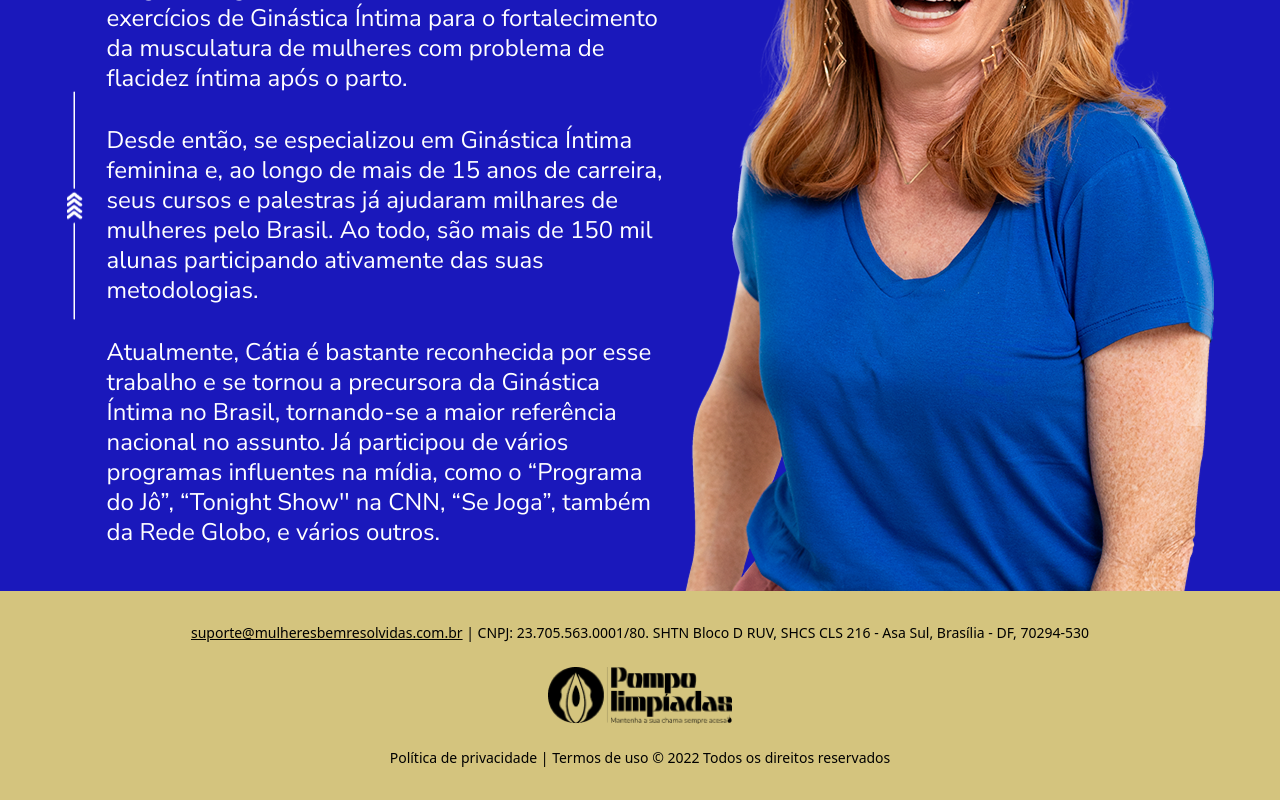
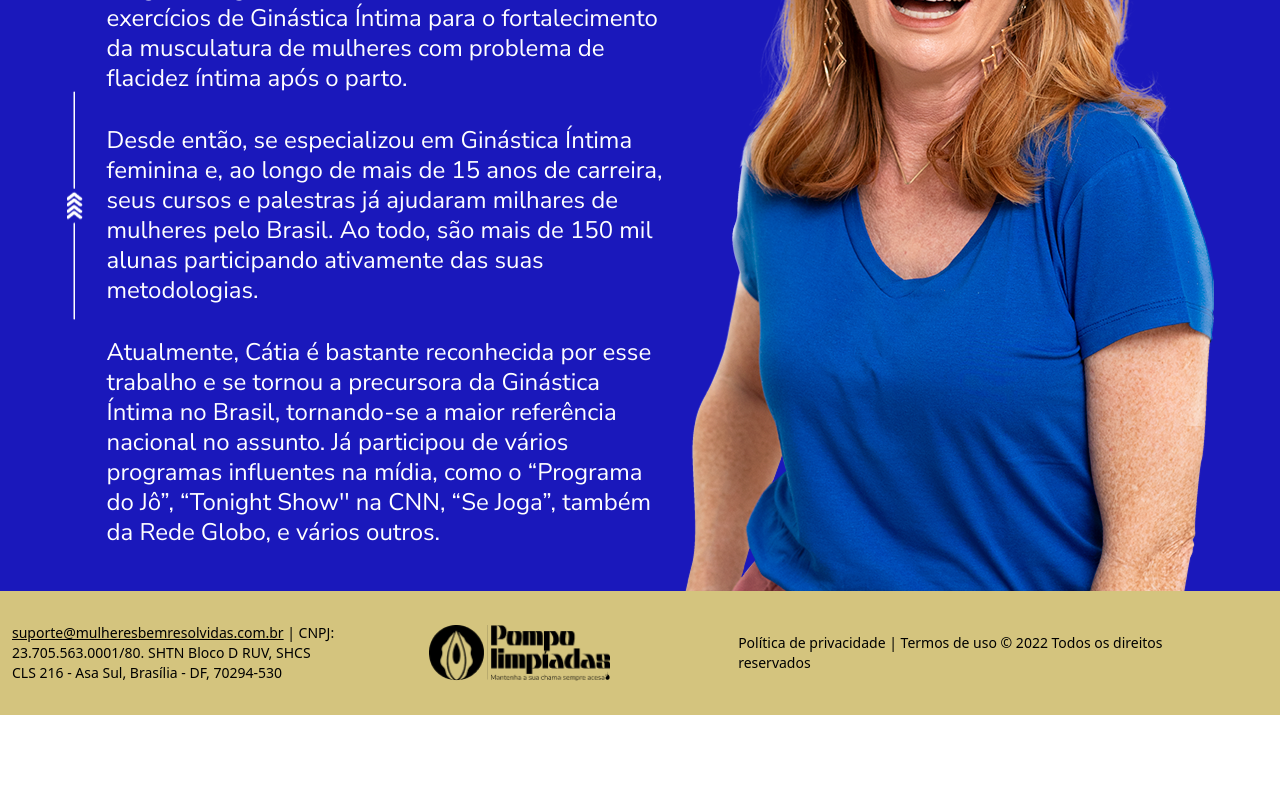
Before and after one commit to marcxsdev/wdc-teste, a Next.js app: page / in a window 1280 px wide. Shown: the part 2819-3619 px from the top of the page. After the commit the page ends 3534 px from the top, so only its background shows below. Built offline with nearby package versions, Linux system fonts and the light colour scheme.

Commit message:
style: atualizando footer

```diff
--- a/src/components/common/Footer.jsx
+++ b/src/components/common/Footer.jsx
@@ -2,8 +2,8 @@ import Image from "next/image";
 
 const Footer = () => {
   return (
-    <footer className="bg-soft-gold flex flex-col items-center gap-6 py-8">
-      <p className="text-black text-center font-inter text-sm leading-5 px-3">
+    <footer className="bg-soft-gold flex flex-col items-center gap-6 py-8 lg:flex-row lg:gap-20 lg:justify-center">
+      <p className="text-black text-center font-inter text-sm leading-5 px-3 lg:text-left lg:w-[353px]">
         <a
           href="mailto:suporte@mulheresbemresolvidas.com.br"
           className="underline"
@@ -21,7 +21,7 @@ const Footer = () => {
         height={56}
       />
 
-      <p className="text-black text-center font-inter text-sm leading-5 px-12">
+      <p className="text-black text-center font-inter text-sm leading-5 px-12 lg:text-left lg:w-[373]">
         Política de privacidade | Termos de uso © 2022 Todos os direitos
         reservados
       </p>
```
